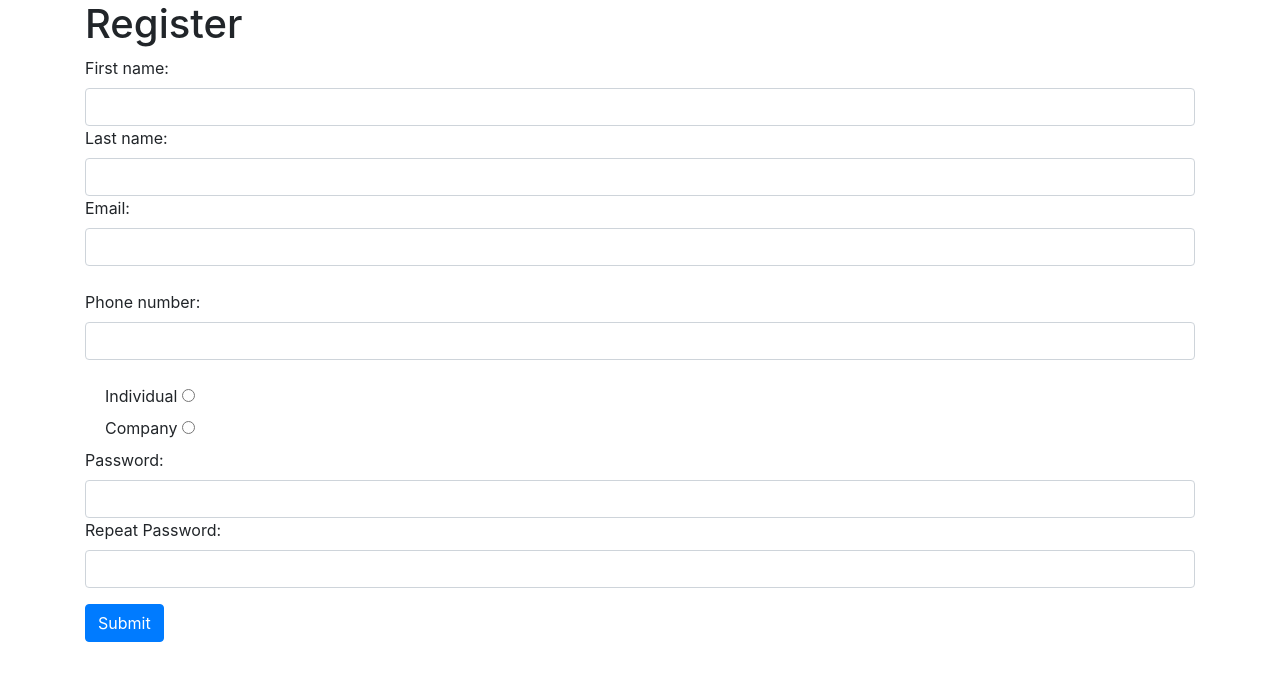
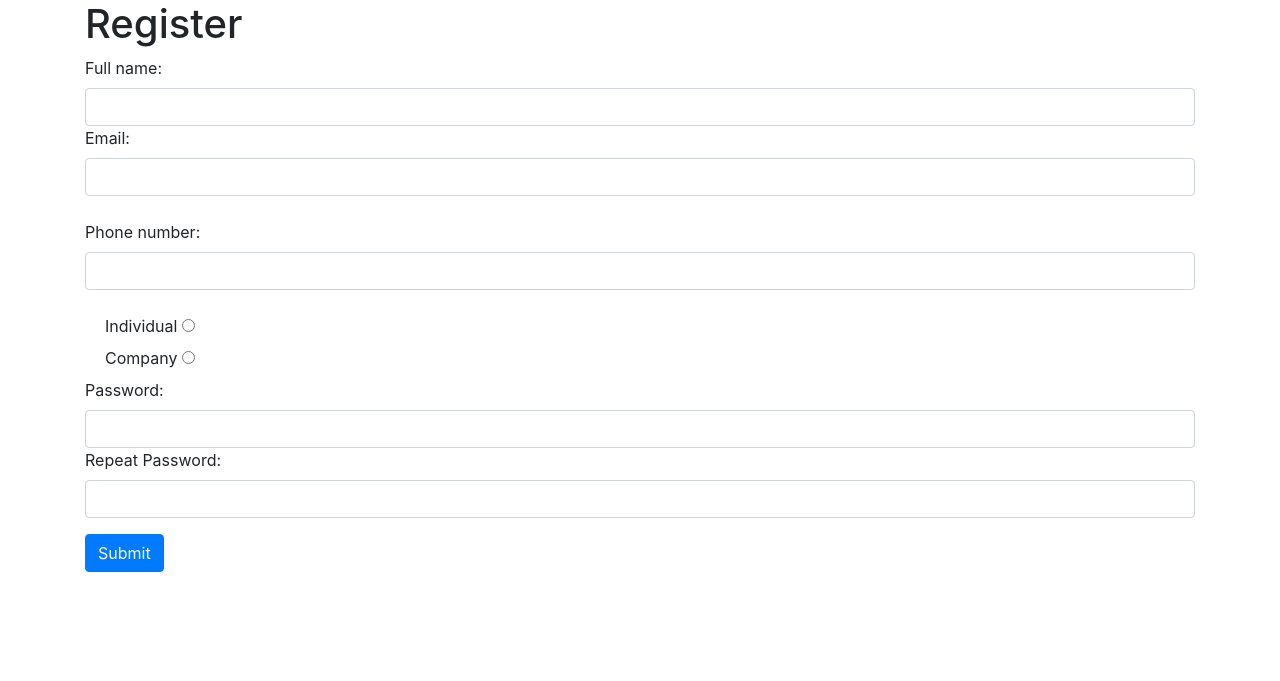
Before and after one commit to zura12337/jobs-listing, a PHP site: page /register.php in a window 1280 px wide. Shown: the part 56-737 px from the top of the page. Run offline with PHP 8.4, Linux system fonts and the light colour scheme; data that the repository does not hold is empty.

```diff
--- a/register.php
+++ b/register.php
@@ -1,8 +1,7 @@
 <?php
 if($_POST){
     $email = $_POST["email"];
-    $f_name = $_POST["first_name"];
-    $l_name = $_POST["last_name"];
+    $full_name = $_POST["full_name"];
     $phone_number = $_POST["mobile"];
 
     $password = password_hash($_POST["pass"], PASSWORD_DEFAULT);
@@ -10,7 +9,7 @@ if($_POST){
     $error_class = 'invalid';
     if($_POST['pass'] == $_POST['re_pass']){
         if(filter_var($email, FILTER_VALIDATE_EMAIL)){
-            $newUser = array('f_name' => $f_name, 'l_name' => $l_name, 'phone' => $phone_number, 'password' => $password);
+            $newUser = array('full_name' => $full_name, 'phone' => $phone_number, 'password' => $password);
             $json = file_get_contents('database/users.json');
             $data = json_decode($json, true);
 
@@ -56,11 +55,8 @@ if($_POST){
     <div class="container">
         <h1>Register</h1>
         <form action="register.php" method="post">
-            <label for="first_name">First name:</label>
-            <input type="text" class="form-control" name="first_name" id="first_name" value="<?php echo $f_name; ?>">
-
-            <label for="last_name">Last name:</label>
-            <input type="text" class="form-control" name="last_name" id="last_name" value="<?php echo $l_name; ?>">
+            <label for="full_name">Full name:</label>
+            <input type="text" class="form-control" name="full_name" id="full_name" value="<?php echo $full_name; ?>">
 
             <div class='<?php echo $mail_error_class; ?>'>
                 <label for="email">Email:</label>
```
Also changed, not shown: database/users.json (+1 -8 lines), profile.php (added, +31 -0 lines).
